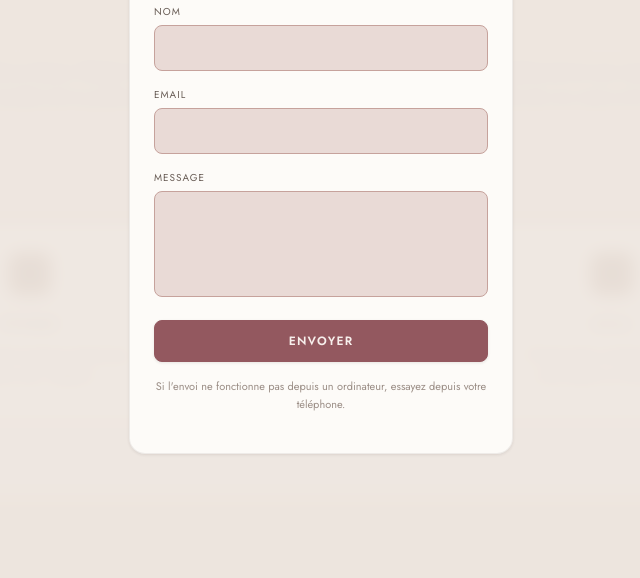
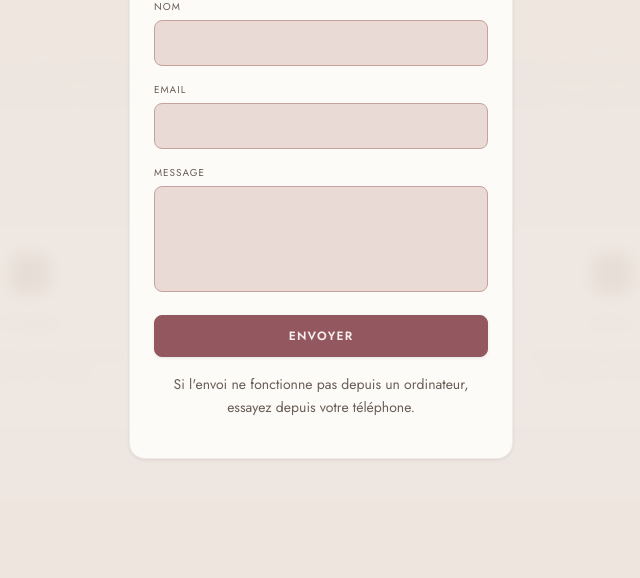
Before and after one commit to rafaeldupreypro-del/Test_Site, a website: page Templates/Premium/atelier.html in a window 1280 px wide. Both pictures are taken after a click on the link "CONTACTEZ-NOUS". Shown: the part 222-800 px from the top of the page, without its empty margins (319-959 px from the left). Drawn offline with nearby package versions, Linux system fonts and the light colour scheme.

```diff
--- a/Templates/Premium/atelier.html
+++ b/Templates/Premium/atelier.html
@@ -82,7 +82,7 @@
                 <button type="submit" class="btn-gold w-full py-3 rounded-lg text-xs uppercase tracking-widest font-bold">
                     <span>Envoyer</span>
                 </button>
-                <p class="text-center text-[11px] text-ink-faint leading-relaxed">Si l'envoi ne fonctionne pas depuis un ordinateur, essayez depuis votre téléphone.</p>
+                <p class="text-center text-sm text-ink-soft leading-relaxed">Si l'envoi ne fonctionne pas depuis un ordinateur, essayez depuis votre téléphone.</p>
                 <p id="contact-status" class="hidden text-center text-[11px] uppercase tracking-widest"></p>
             </form>
         </div>
```
Also changed, not shown: Templates/Premium/collections.html (+1 -1 lines), Templates/Premium/index.html (+1 -1 lines).
